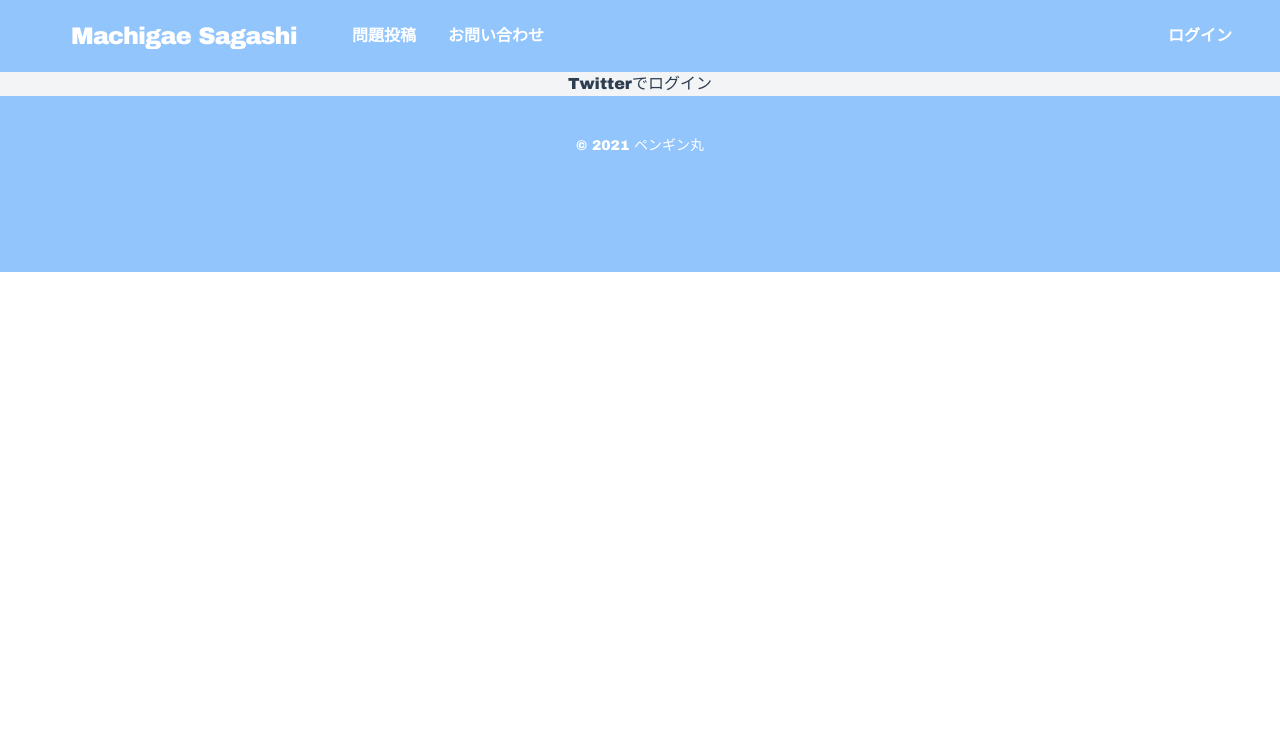
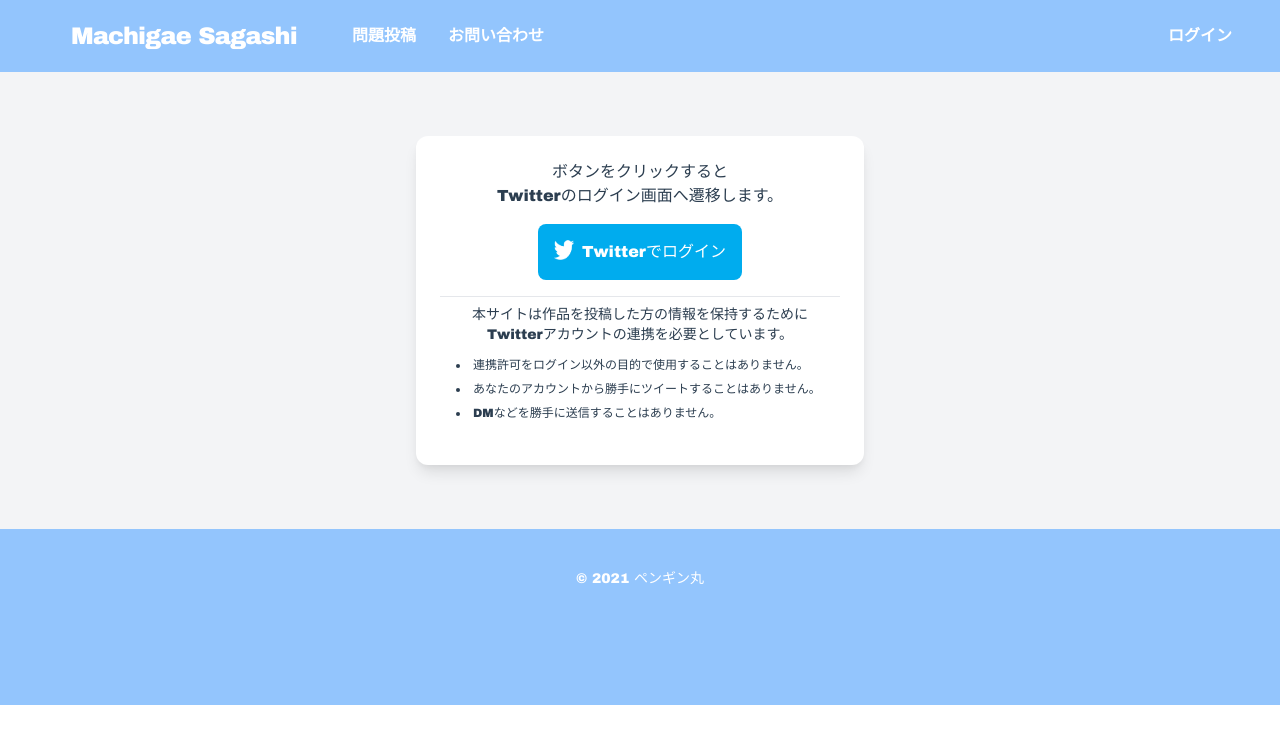
Before and after one commit to maru0pengin/MachigaeSagashiMaker, a Vue app: page /login in a window 1280 px wide. Shown: the top 744 px of the page. Built offline with nearby package versions, Linux system fonts and the light colour scheme; no server answers; the HTML template or start-up script is replaced by a standard one; what vue-clipboard2 would draw is missing.

Commit message:
update:ログイン画面のレイアウトを整えた

```diff
--- a/src/views/Login.vue
+++ b/src/views/Login.vue
@@ -1,7 +1,23 @@
 <template>
-  <div>
-    {{ user.displayName }}<button @click="goToLogin">Twitterでログイン</button
-    ><br />
+  <div class="min-w-screen flex justify-center my-16">
+    <div
+      class="flex flex-col max-w-md bg-white py-6 px-10 rounded-xl items-center shadow-lg"
+    >
+      ボタンをクリックすると<br />Twitterのログイン画面へ遷移します。
+      <button @click="goToLogin" class="button_twitter m-4 focus:outline-none">
+        <img src="@/assets/Twitter_white.png" class="w-5 h-5" />
+        <p class="text-white pl-2">Twitterでログイン</p>
+      </button>
+      <hr width="400" />
+      <div class="my-2 text-sm">
+        本サイトは作品を投稿した方の情報を保持するためにTwitterアカウントの連携を必要としています。
+        <div class="text-xs my-2 text-left">
+          <li>連携許可をログイン以外の目的で使用することはありません。</li>
+          <li>あなたのアカウントから勝手にツイートすることはありません。</li>
+          <li>DMなどを勝手に送信することはありません。</li>
+        </div>
+      </div>
+    </div>
   </div>
 </template>
 
@@ -44,4 +60,12 @@ export default {
 }
 </script>
 
-<style lang="sass" scoped></style>
+<style lang="sass" scoped>
+
+.button_twitter
+ background: #00acee
+ @apply p-4 rounded-lg flex
+
+li
+  @apply py-1
+</style>
```
Also changed, not shown: src/assets/Twitter_white.png (added), 1 other file (tests, documents, lock files or other folders).
